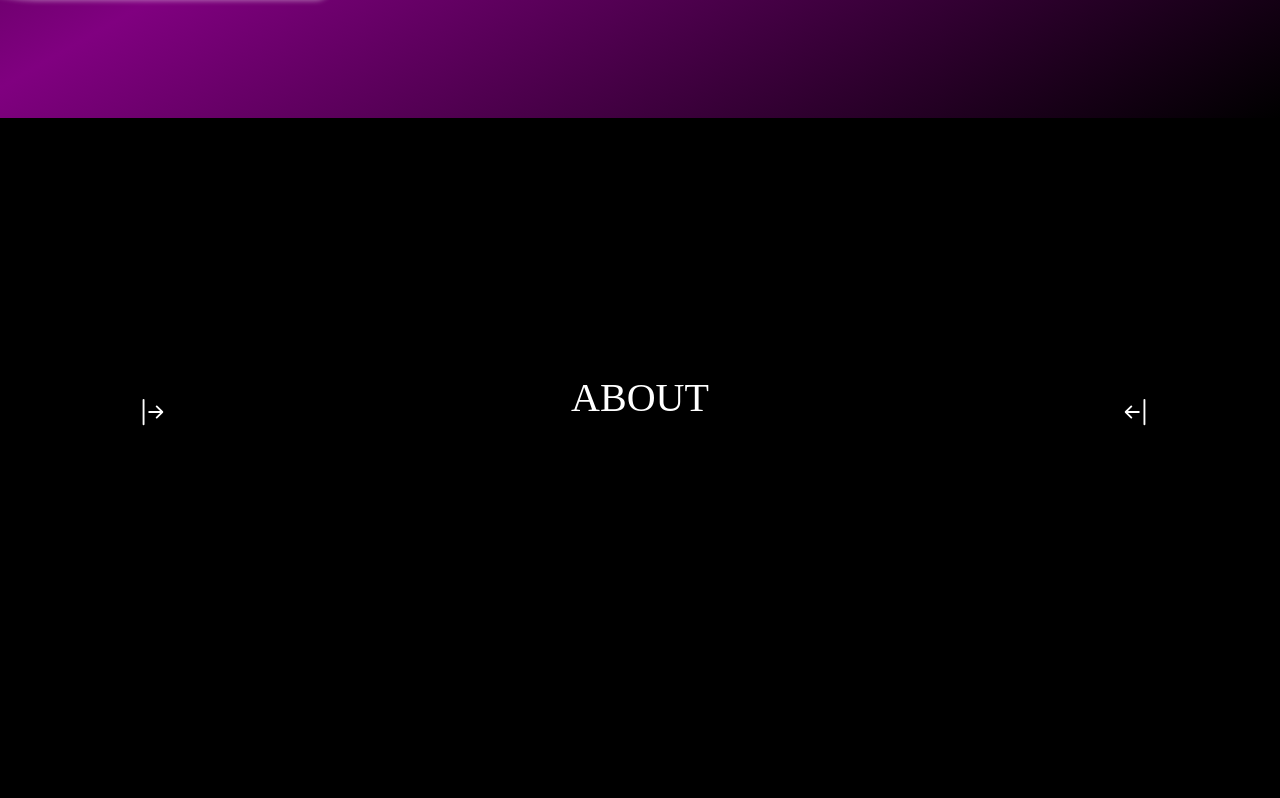
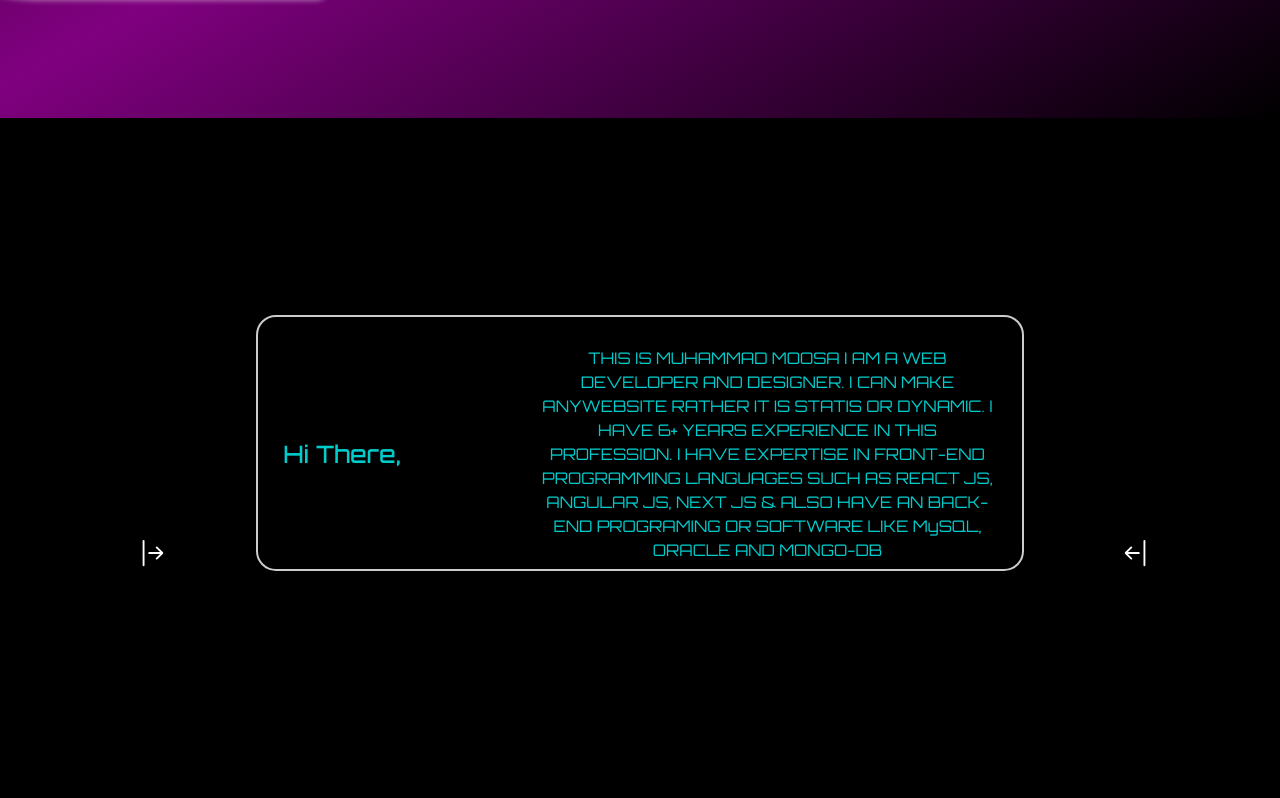
Before and after one commit to MuhammadMoosa110/Portfolio, a React (Create React App) app in the folder index/: page / in a window 1280 px wide. Shown: the part 682-1480 px from the top of the page. Built offline with nearby package versions, Linux system fonts and the light colour scheme.

Commit message:
first commit

```diff
--- a/index/src/App.css
+++ b/index/src/App.css
@@ -1,4 +1,7 @@
-
+ @font-face {
+  font-family: 'Orbitron';
+  src: url(./Orbitron/Orbitron-VariableFont_wght.woff2);
+ }
 *{
   padding: 0;
   margin: 0;
@@ -69,9 +72,10 @@
   top: 5%;
 }
 .page2{
+
   width: 100%;
   height: 100vh;
-  justify-content: space-between;
+  justify-content: center;
   background: #000;
 }
 .page2 svg{
@@ -81,6 +85,10 @@
   color: white;
 }
 .page2 h1{
+  opacity: 0;
+  animation-name: about;
+  animation-duration: 4s;
+  animation-delay:1ms ;
   padding-top: 20%;
   text-align: center;
   color: white;
@@ -124,6 +132,17 @@
   z-index: 600px;
 
 }
+
+@keyframes about{
+  from{
+    opacity: 1;
+    transform: translateX(0);
+  }
+  to{
+    opacity: 0;
+    transform: translateX(0);
+  }
+}
 .page3{
   text-align: center;
   width: 100%;
@@ -138,8 +157,9 @@
   margin-top: 20px;
 
 }
-.page3 h1{font-family: "orbitron";
-margin-top: 1%;
+.page3 h1{
+  font-family: "orbitron";
+
 }
 .page3 a{
 text-decoration: none;
@@ -152,3 +172,50 @@ justify-content: center;
 text-align: center;
 font-family: 'Orbitron';
 }
+.page2 .about{
+  position: relative;
+  height: 20vmax;
+  width: 60vmax;
+  display: flex;
+  border-radius: 20px;
+  margin-top: -9%;
+  margin-left: 16rem;
+  filter: drop-shadow(1.05px 0px 0px .56px rgba(#dadada, #ff0000, #f1a3a3, #eb8e8e));
+  border: 2px solid white;
+  color: aqua;
+  animation-name: about2;
+  animation-duration: 300s;
+  opacity: 0;
+  animation-iteration-count: infinite;
+  animation-timing-function: cubic-bezier(0.175, 0.885, 0.32, 1.275);
+  animation-delay: 5s;
+  justify-content: center;
+  align-items: center;
+
+}
+
+@keyframes about2{
+  from{
+    opacity: 0.8;
+    transform: translateX(0);
+  }
+  to{
+    opacity: 1;
+    transform: translateX(0);
+  }
+}
+.page2 .about h4{
+  font-family: "Orbitron";
+  margin-top: 4%;
+  text-align: center;
+}
+.page2 .about p{
+  font-family: "Orbitron";
+  margin-top: 5%;
+  margin-left: 18%;
+  width: 60%;
+  justify-content: center;
+  font-size: 2vmin;
+  text-align: center;
+
+}
--- a/index/src/App.js
+++ b/index/src/App.js
@@ -48,6 +48,10 @@ function Index() {
 
         <div className='page2'>
           <div id='pg2'><h1>ABOUT</h1>
+          <div id='about' className='about'>
+              <h4>Hi There,</h4>
+              <p>THIS IS MUHAMMAD MOOSA I AM A WEB DEVELOPER AND DESIGNER. I CAN MAKE ANYWEBSITE RATHER IT IS STATIS OR DYNAMIC. I HAVE 6+ YEARS EXPERIENCE IN THIS PROFESSION. I HAVE EXPERTISE IN FRONT-END PROGRAMMING LANGUAGES SUCH AS REACT JS, ANGULAR JS, NEXT JS & ALSO HAVE AN BACK-END PROGRAMING OR SOFTWARE LIKE MySQL, ORACLE AND MONGO-DB </p>
+          </div>
           <div style={{display:"flex",justifyContent:"space-between" , marginTop:"-3.2%",marginLeft:"-2.5%",padding:"0px 10%",width:"100%"}}>   <a href='#pg3'>   <svg onClick={click}
               xmlns="http://www.w3.org/2000/svg" width="40" height="30" fill="currentColor" class="bi bi-arrow-bar-right" viewBox="0 0 16 16">
               <path fill-rule="evenodd" d="M6 8a.5.5 0 0 0 .5.5h5.793l-2.147 2.146a.5.5 0 0 0 .708.708l3-3a.5.5 0 0 0 0-.708l-3-3a.5.5 0 0 0-.708.708L12.293 7.5H6.5A.5.5 0 0 0 6 8m-2.5 7a.5.5 0 0 1-.5-.5v-13a.5.5 0 0 1 1 0v13a.5.5 0 0 1-.5.5" />
```
